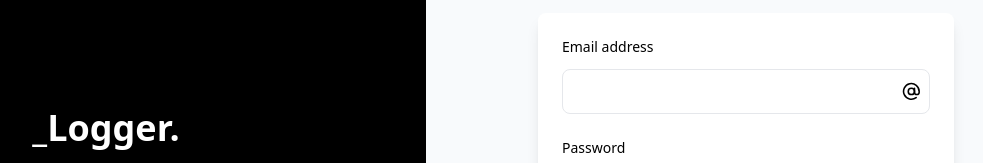
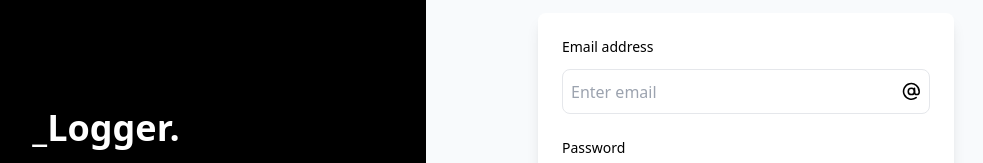
Before and after one commit to mk-Guvi/dyte-logger, a Next.js app: page /signup in a window 1280 px wide. Shown: the part 272-435 px from the top of the page, without its empty margins (214-1197 px from the left). Built offline with nearby package versions, Linux system fonts and the light colour scheme.

Commit message:
[fix] fixed placeholder

```diff
--- a/src/containers/authContainer/SignupContainer.tsx
+++ b/src/containers/authContainer/SignupContainer.tsx
@@ -79,6 +79,7 @@ function SignupContainer() {
           <AppInputField
             value={state.emailId}
             id={'email'}
+            placeholder="Enter email"
             iconRight={{ icon: 'at-sign' }}
             onChange={(e) => {
               handleState({ emailId: e.target.value, emailError: '' })
```
